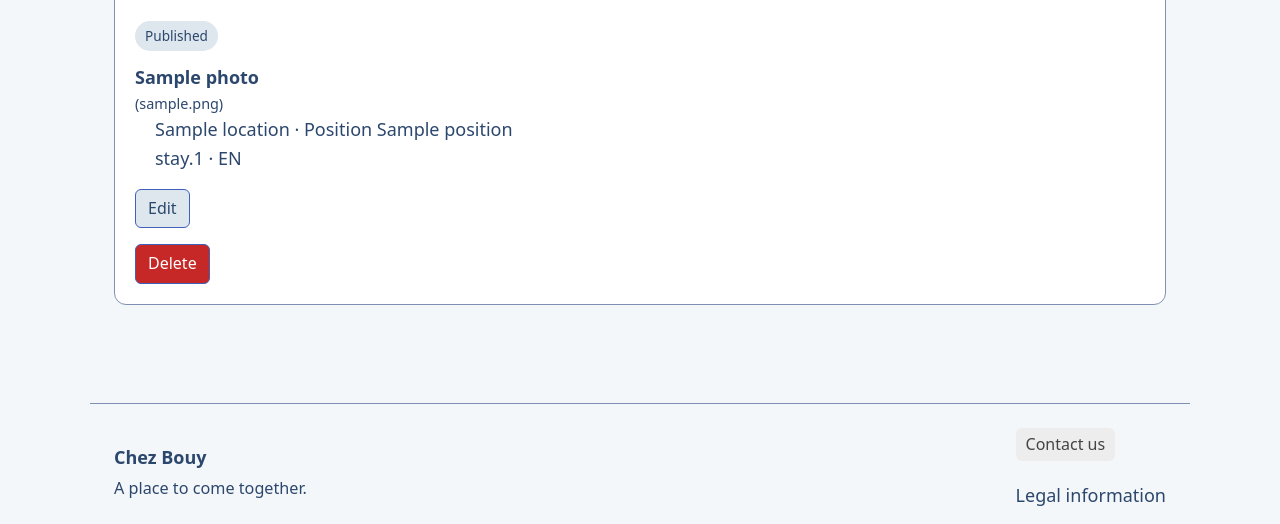
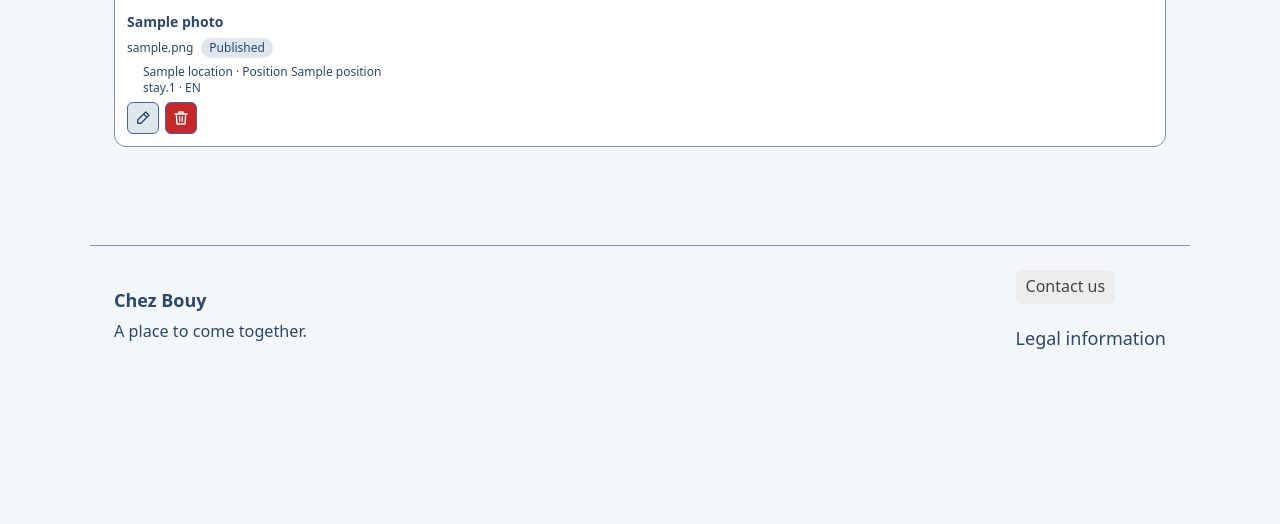
Before and after one commit to michelange2008/chez-bouy, a Laravel app: template resources/views/admin/photos.blade.php in a window 1280 px wide. Shown: the part 1121-1645 px from the top of the page. After the commit the page ends 1470 px from the top, so only its background shows below. Run offline with Laravel 12, Linux system fonts and the light colour scheme; the template is opened without the code that fills it: most values are stand-ins (such as "Sample title", 1, 10 or a date in 2020); style sheets or scripts are compiled from the project's sources.

Commit message:
amelioration affichage photos

```diff
--- a/app/Http/Controllers/Admin/PhotoController.php
+++ b/app/Http/Controllers/Admin/PhotoController.php
@@ -34,7 +34,7 @@ class PhotoController extends Controller
         }
 
         return view('admin.photos', [
-            'photos' => $query->paginate(12)->withQueryString(),
+            'photos' => $query->paginate(24)->withQueryString(),
             'locations' => PhotoLocation::query()->where('route_name', 'home')->orderBy('name')->get(),
             'locationId' => $locationId,
         ]);
--- a/resources/views/admin/photos.blade.php
+++ b/resources/views/admin/photos.blade.php
@@ -13,11 +13,15 @@
     @forelse($photos as $photo)
         <article class="media-card">
             <img src="{{ route('admin.photos.image', ['photo' => $photo, 'thumbnail' => 1]) }}" alt="{{ $photo->translatedTitle() }}" loading="lazy" width="480" height="320">
-            <div class="media-card-body">
-                <span class="media-badge">{{ $photo->published ? __('photos.published') : __('photos.draft') }}</span>
-                <h3>{{ $photo->translatedTitle() }}</h3>
-                @if($photo->original_filename)<small class="block break-words text-(--color-text-muted)">({{ $photo->original_filename }})</small>@endif
-                <ul>
+            <div class="media-card-body grid gap-1.5 p-3! text-xs">
+                <h3 class="m-0! text-sm font-semibold">{{ $photo->translatedTitle() }}</h3>
+                <div class="flex min-w-0 items-center gap-2">
+                    @if($photo->original_filename)
+                        <span class="min-w-0 truncate text-(--color-text-muted)" title="{{ $photo->original_filename }}">{{ $photo->original_filename }}</span>
+                    @endif
+                    <span class="media-badge mb-0! shrink-0 px-2! py-0.5! text-xs!">{{ $photo->published ? __('photos.published') : __('photos.draft') }}</span>
+                </div>
+                <ul class="mb-0! ps-4!">
                     @foreach($photo->locations->where('route_name', 'home') as $location)
                         <li>{{ $location->name }} · {{ __('photos.position') }} {{ $location->pivot->position }}</li>
                     @endforeach
@@ -28,11 +32,22 @@
                         <li>{{ __('photos.unassigned') }}</li>
                     @endif
                 </ul>
-                <a class="media-button" href="{{ route('admin.photos.edit', $photo) }}">{{ __('photos.edit') }}</a>
-                <details class="media-delete"><summary class="media-button media-button-danger">{{ __('photos.delete') }}</summary>
-                    <p>{{ __('photos.delete_photo_help') }}</p>
-                    <form method="post" action="{{ route('admin.photos.destroy', $photo) }}">@csrf @method('DELETE')<button class="media-button media-button-danger">{{ __('photos.confirm_delete') }}</button></form>
-                </details>
+                <div class="flex items-start gap-1.5">
+                    <a class="media-button size-8 min-h-0! shrink-0 p-0!" href="{{ route('admin.photos.edit', $photo) }}" title="{{ __('photos.edit') }}" aria-label="{{ __('photos.edit') }} — {{ $photo->translatedTitle() }}">
+                        <svg class="size-4" viewBox="0 0 24 24" fill="none" stroke="currentColor" stroke-width="2" stroke-linecap="round" stroke-linejoin="round" aria-hidden="true"><path d="m16 3 5 5-12 12H4v-5L16 3Z M13 6l5 5"/></svg>
+                    </a>
+                    <details class="media-delete mt-0! min-w-0">
+                        <summary class="media-button media-button-danger size-8 min-h-0! p-0!" title="{{ __('photos.delete') }}" aria-label="{{ __('photos.delete') }} — {{ $photo->translatedTitle() }}">
+                            <svg class="size-4" viewBox="0 0 24 24" fill="none" stroke="currentColor" stroke-width="2" stroke-linecap="round" stroke-linejoin="round" aria-hidden="true"><path d="M3 6h18 M9 6V3h6v3 M5 6l1 15h12l1-15 M10 10v7 M14 10v7"/></svg>
+                        </summary>
+                        <p>{{ __('photos.delete_photo_help') }}</p>
+                        <form method="post" action="{{ route('admin.photos.destroy', $photo) }}">
+                            @csrf
+                            @method('DELETE')
+                            <button class="media-button media-button-danger text-xs!">{{ __('photos.confirm_delete') }}</button>
+                        </form>
+                    </details>
+                </div>
             </div>
         </article>
     @empty
```
Also changed, not shown: tests/Feature/PhotoAdministrationTest.php (+12 -0 lines), 3 other files.
